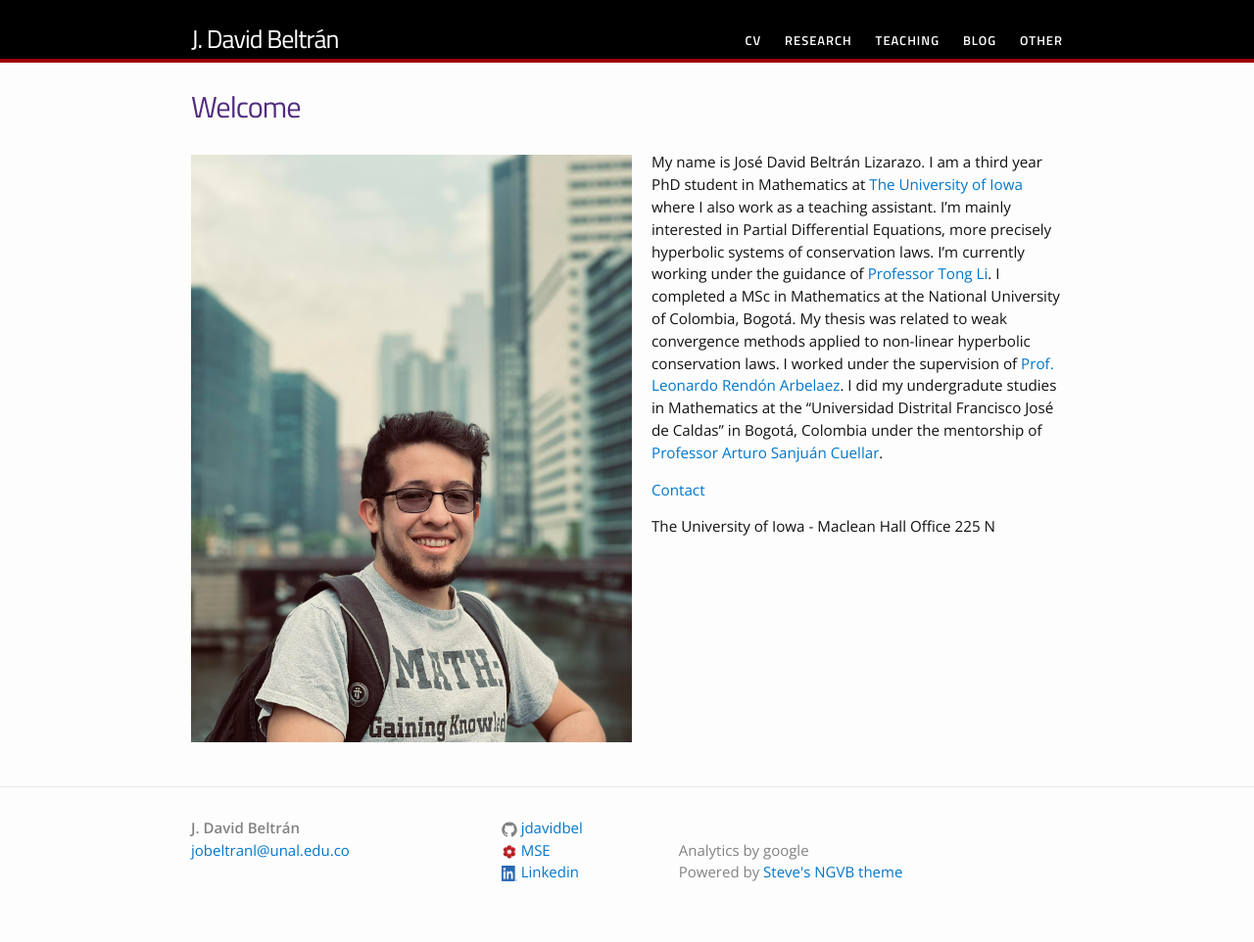
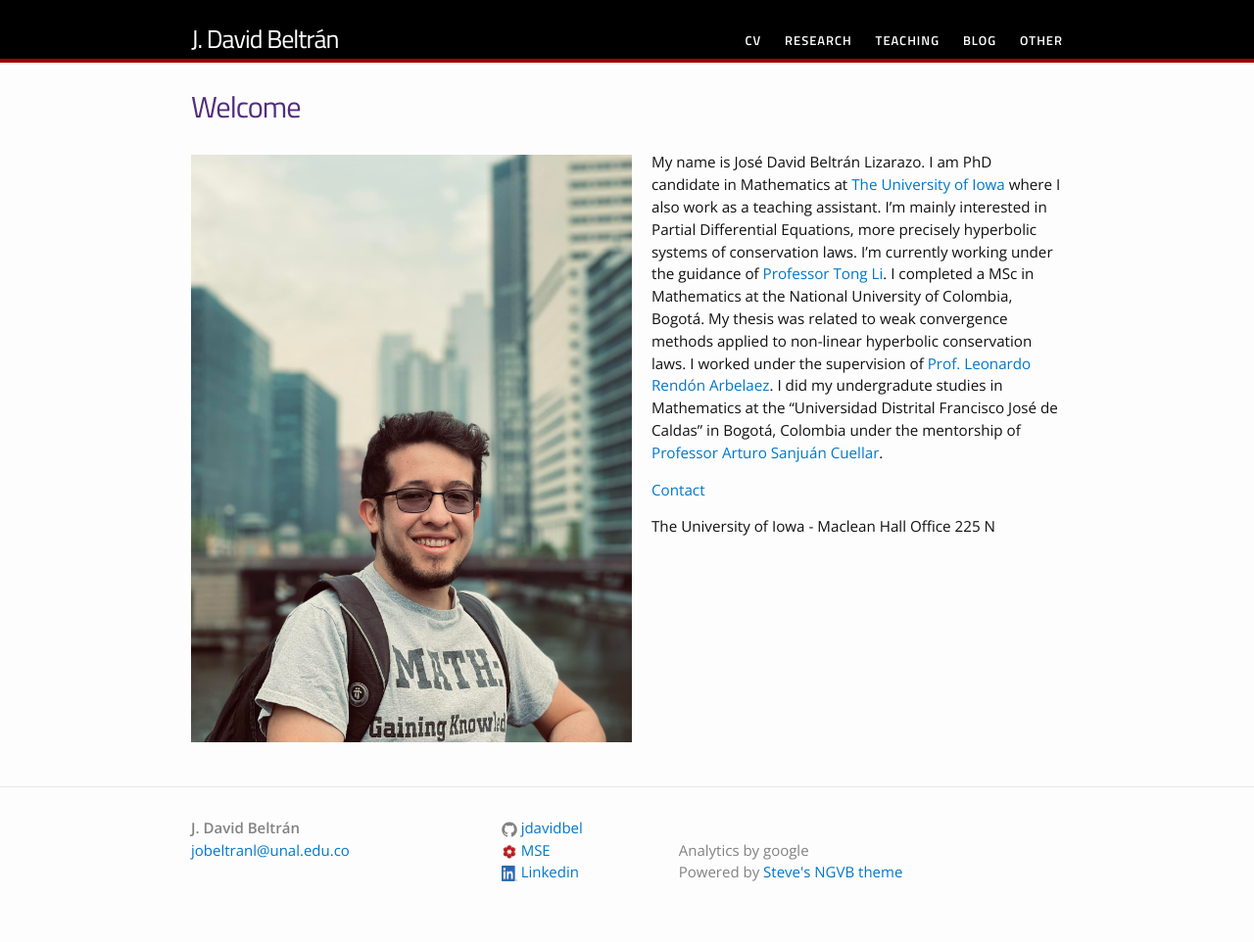
Before and after one commit to jdavidbel/jdavidbel.github.io, a Jekyll site: the page built from index.md, in a window 1280 px wide. Shown: the whole page at 98% size. Built offline with Jekyll 4.4.1, drawn with Linux system fonts in a browser that asks for light colours.

Commit message:
PhD candidate.

```diff
--- a/index.md
+++ b/index.md
@@ -6,7 +6,7 @@ permalink: /
 {% include image.html url="images/chi.jpg" caption="" width="450px" align="left" %}
 
 My name is José David Beltrán Lizarazo.
-I am a third year PhD student in Mathematics at [The University of Iowa](https://math.uiowa.edu/) where I also work as a teaching assistant. I'm mainly interested in Partial Differential Equations, more precisely hyperbolic systems of conservation laws. I'm currently working under the guidance of [Professor Tong Li](https://math.uiowa.edu/people/tong-li). I completed a MSc in Mathematics at the National University of Colombia, Bogotá.
+I am PhD candidate in Mathematics at [The University of Iowa](https://math.uiowa.edu/) where I also work as a teaching assistant. I'm mainly interested in Partial Differential Equations, more precisely hyperbolic systems of conservation laws. I'm currently working under the guidance of [Professor Tong Li](https://math.uiowa.edu/people/tong-li). I completed a MSc in Mathematics at the National University of Colombia, Bogotá.
 My thesis was related to weak convergence methods applied to non-linear hyperbolic conservation laws. I worked under the supervision of [Prof. Leonardo Rendón Arbelaez](https://scholar.google.com/citations?user=5U0ZQxcAAAAJ&hl=es).
 I did my undergradute studies in Mathematics at the "Universidad Distrital Francisco José de Caldas" in Bogotá, Colombia under the mentorship of [Professor Arturo Sanjuán Cuellar](https://comunidad.udistrital.edu.co/arturosanjuan/).
 
```
